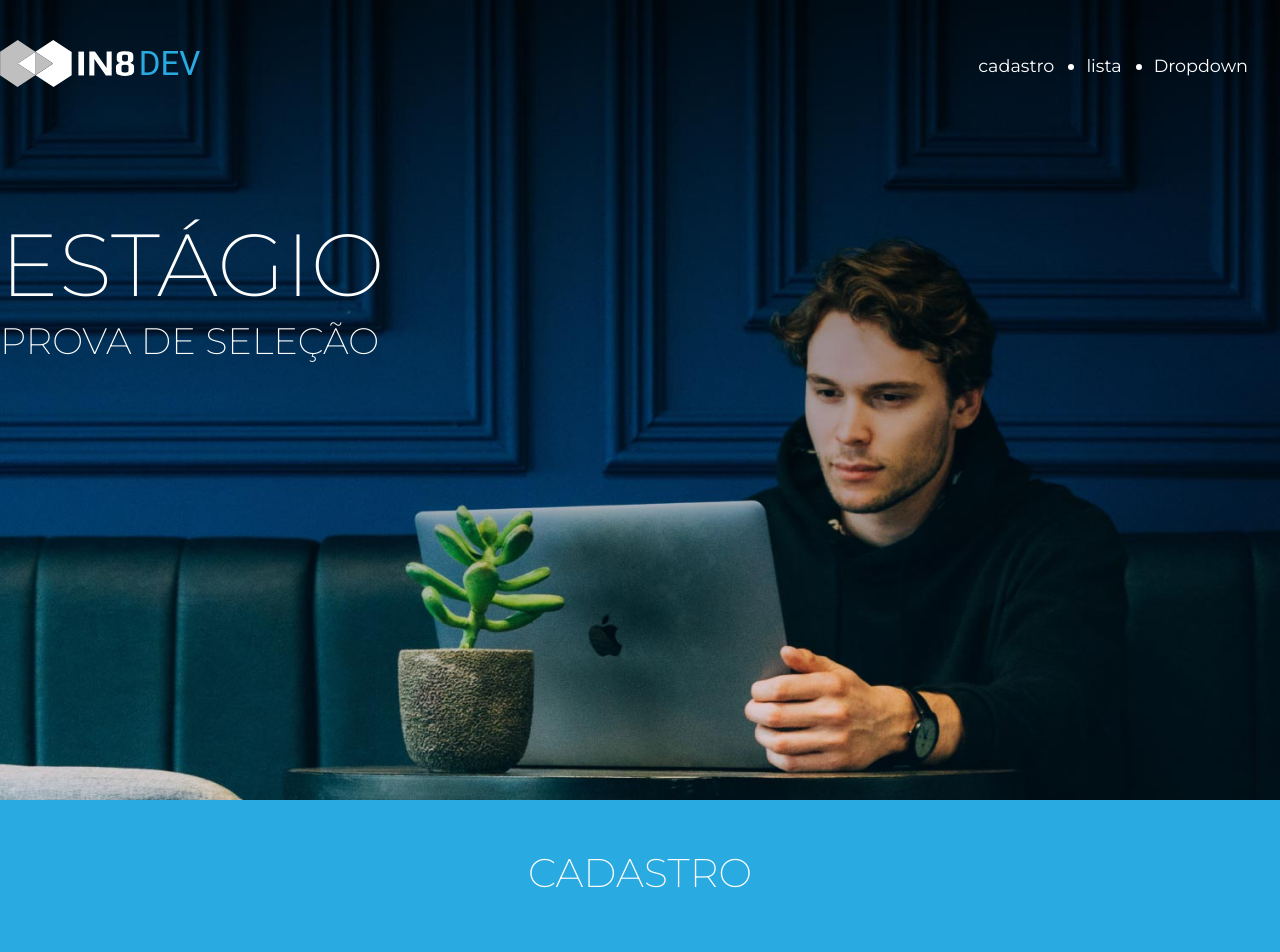
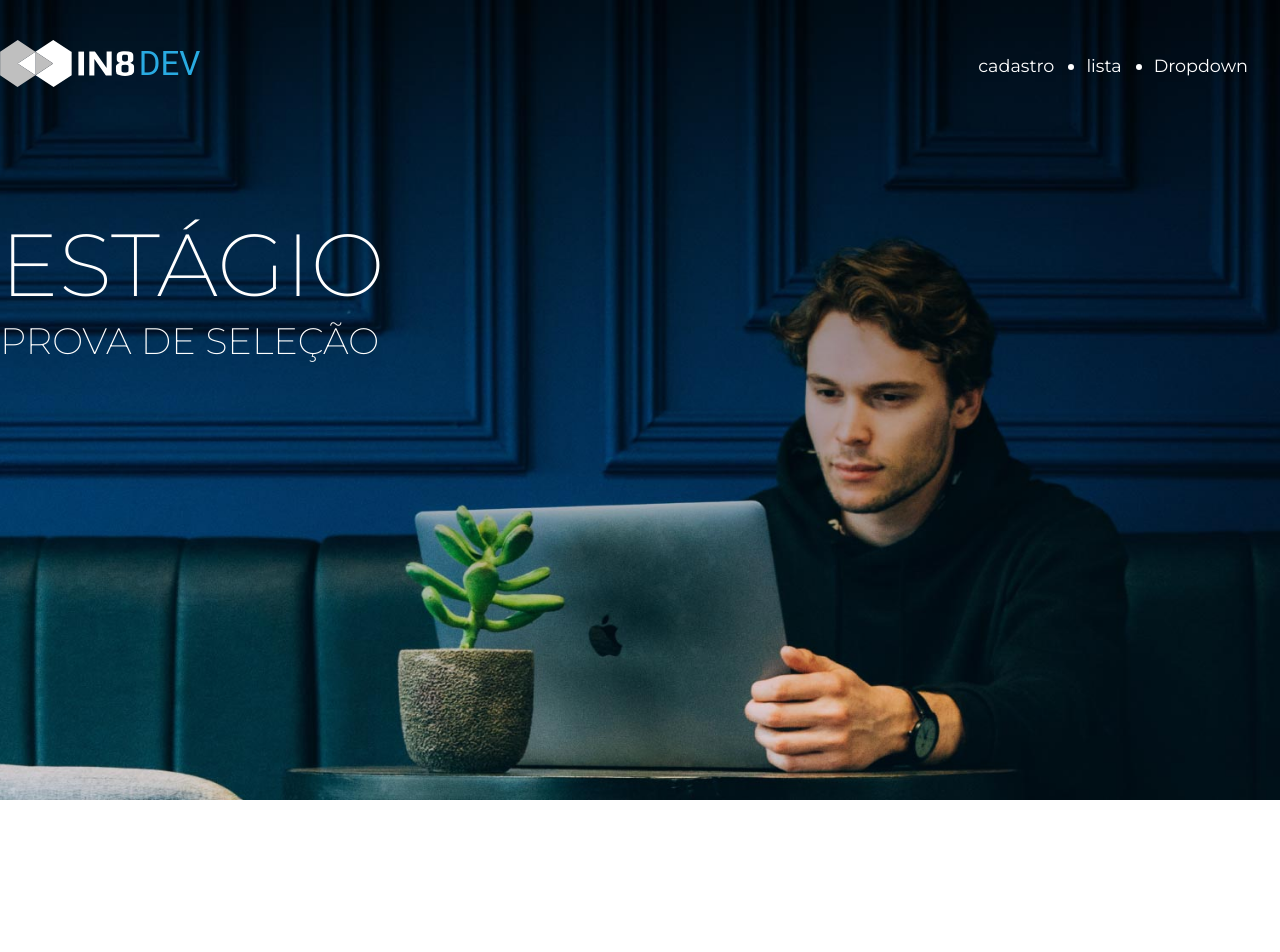
Before and after one commit to PedroFonseca13/teste-IN8, a React (Create React App) app in the folder aplication/front-end/: page / in a window 1280 px wide. Shown: the top 952 px of the page. After the commit the page ends 800 px from the top, so only its background shows below. Built offline with nearby package versions, Linux system fonts and the light colour scheme.

Commit message:
refactor: limpeza de codigo

```diff
--- a/aplication/front-end/package.json
+++ b/aplication/front-end/package.json
@@ -12,6 +12,7 @@
     "cz-emoji-conventional": "^1.0.1",
     "react": "^18.2.0",
     "react-dom": "^18.2.0",
+    "react-router-dom": "^6.3.0",
     "react-scripts": "5.0.1",
     "web-vitals": "^2.1.4"
   },
--- a/aplication/front-end/src/App.js
+++ b/aplication/front-end/src/App.js
@@ -1,12 +1,19 @@
 import './App.css';
+import {
+	BrowserRouter,
+	Routes,
+	Route,
+} from 'react-router-dom';
 import Home from './pages/Home';
-import Registrator from './pages/registration';
+import Registration from './pages/registration';
 
 function App() {
 	return (
 		<div className="App">
-			<Home />
-			<Registrator />
+			<Routes>
+				<Route path="/" element={ <Home /> } />
+				<Route path="registration" element={ <Registration /> } />
+			</Routes>
 		</div>
 	);
 }
--- a/aplication/front-end/src/index.js
+++ b/aplication/front-end/src/index.js
@@ -1,10 +1,11 @@
 import React from 'react';
 import ReactDOM from 'react-dom/client';
+import { BrowserRouter } from 'react-router-dom';
 import App from './App';
 
 const root = ReactDOM.createRoot(document.getElementById('root'));
 root.render(
-	<React.StrictMode>
+	<BrowserRouter>
 		<App />
-	</React.StrictMode>
+	</BrowserRouter>
 );
```
Also changed, not shown: 1 other file (tests, documents, lock files or other folders).
